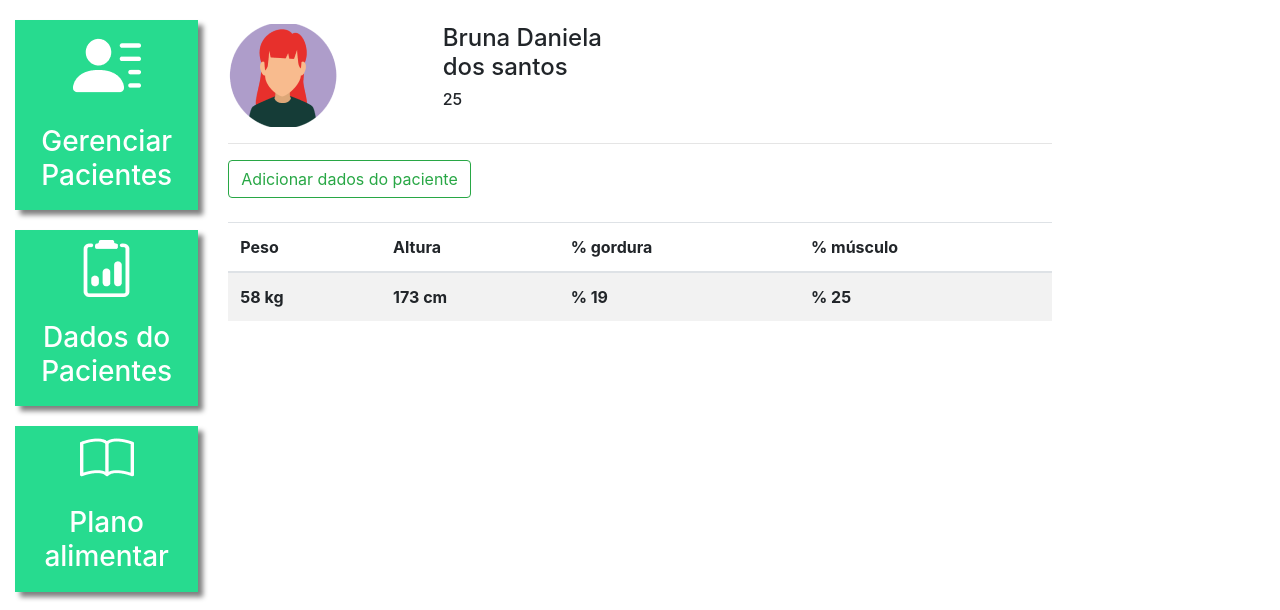
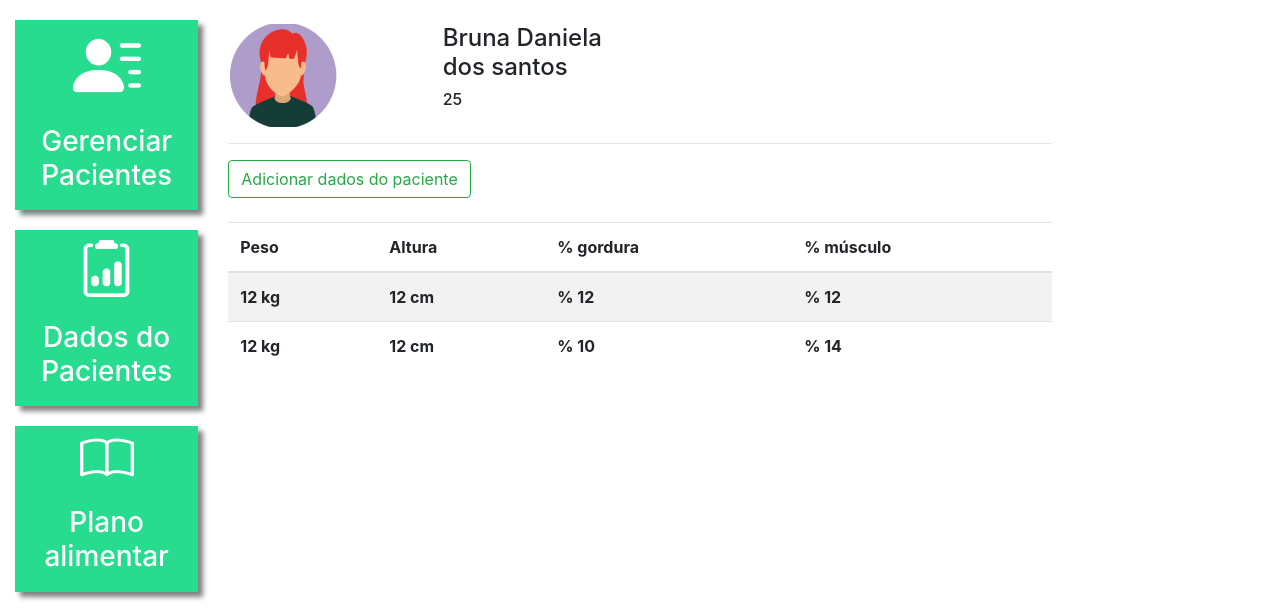
Before and after one commit to ClaudioFritzen/Nutri_Lab_Django, a Django app: page /dados_pacientes/8/ in a window 1280 px wide. Shown: the part 56-666 px from the top of the page. Run offline with Django 4.2, Linux system fonts and the light colour scheme; a user stored in the database is signed in; data comes from the database, SQL or seed files in the repository; both versions use the stored data as it was after the commit; lists and menus that the app fills with data are empty.

Commit message:
deixando dinamico os dados dos pacientes

```diff
--- a/plataforma/templates/dados_paciente.html
+++ b/plataforma/templates/dados_paciente.html
@@ -44,14 +44,16 @@
         </thead>
 
         <tbody>
-            <tr>
+            {% for dado in dados_paciente %}
+                <tr>
 
-                <th scope="col"> 58 kg </th>
-                <th scope="col"> 173 cm </th>
-                <th scope="col"> % 19 </th>
-                <th scope="col"> % 25 </th>
+                    <th scope="col"> {{dado.peso}} kg </th>
+                    <th scope="col"> {{dado.altura}} cm </th>
+                    <th scope="col"> % {{dado.percentual_gordura}} </th>
+                    <th scope="col"> % {{dado.percentual_musculo}} </th>
 
-            </tr>
+                </tr>
+            {% endfor %}
         </tbody>
     </table>
 
--- a/plataforma/views.py
+++ b/plataforma/views.py
@@ -73,8 +73,8 @@ def dados_paciente(request, id):
         return redirect('/dados_paciente/')
 
     if request.method == "GET":
-
-        return render(request, 'dados_paciente.html', {'paciente': paciente })
+        dados_paciente = DadosPaciente.objects.filter(paciente=paciente)
+        return render(request, 'dados_paciente.html', {'paciente': paciente, 'dados_paciente':dados_paciente })
     elif request.method == "POST":
         peso = request.POST.get('peso')
         altura = request.POST.get('altura')
```
Also changed, not shown: db.sqlite3.
